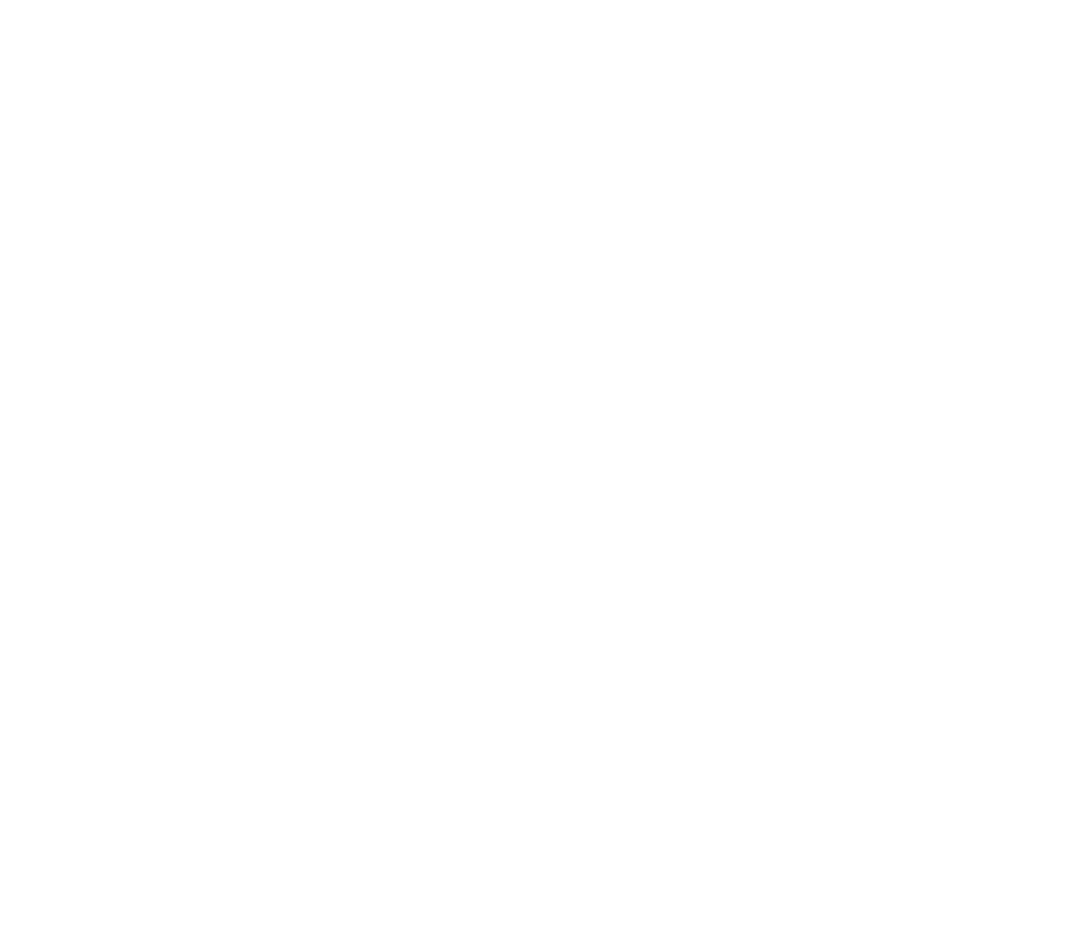
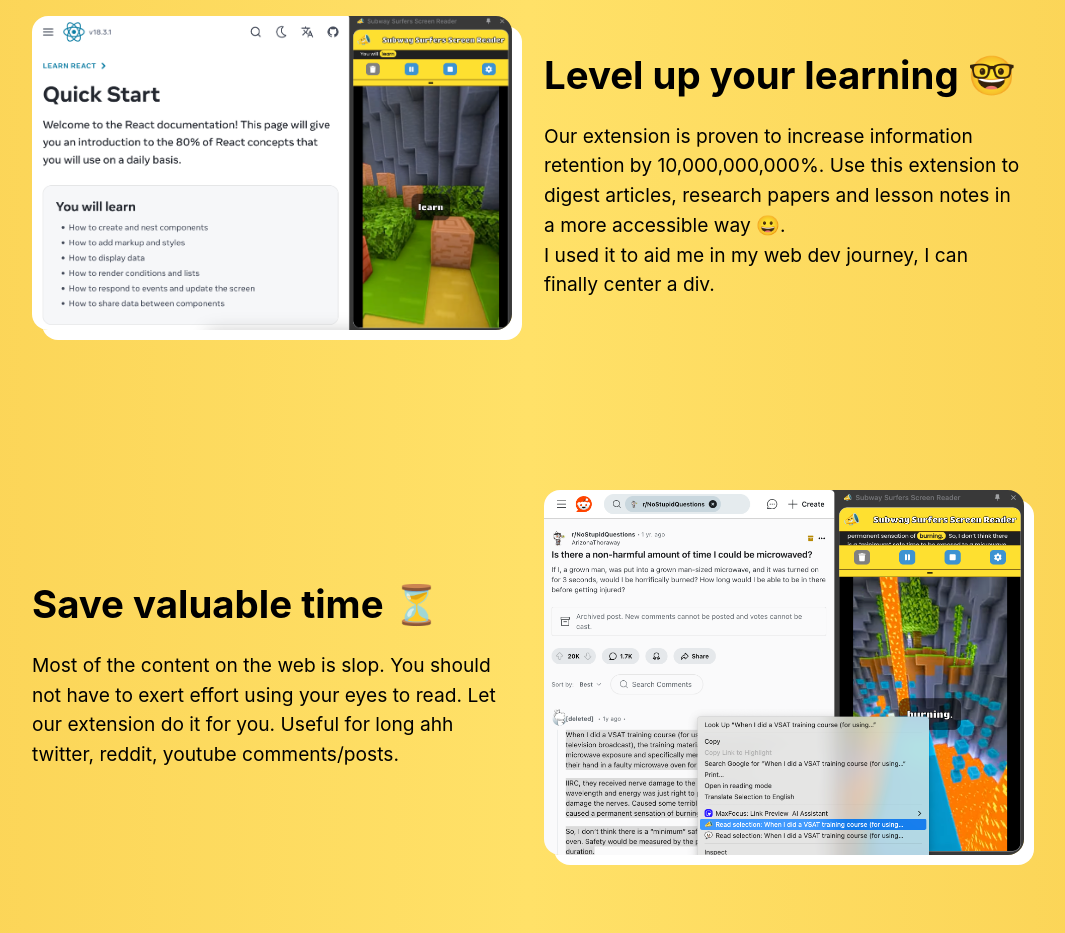
Before and after one commit to Aebel-Shajan/brain-rot-reader-website, a React (Vite) app: page / in a window 1280 px wide. Shown: the part 1040-1973 px from the top of the page, without its empty margins (112-1177 px from the left). Before the commit the page ends 976 px from the top, so only its background shows below. Built offline with nearby package versions, Linux system fonts and the light colour scheme.

Commit message:
Add use cases.

```diff
--- a/src/pages/LandingPage/Hero/Hero.module.css
+++ b/src/pages/LandingPage/Hero/Hero.module.css
@@ -64,7 +64,7 @@
 .button85:before {
     content: "";
     background: linear-gradient(45deg,
-            white, black, yellow, black, white);
+            white, black, #FBD355, black, white);
     position: absolute;
     top: -2px;
     left: -2px;
--- a/src/pages/LandingPage/LandingPage.tsx
+++ b/src/pages/LandingPage/LandingPage.tsx
@@ -1,11 +1,13 @@
 import Navbar from "../../components/Navbar/Navbar"
 import Hero from "./Hero/Hero"
+import UseCases from "./UseCases/UseCases"
 
 function LandingPage() {
   return (
     <div>
       <Navbar />
       <Hero />
+      <UseCases />
     </div>
   )
 }
--- /dev/null
+++ b/src/pages/LandingPage/UseCases/UseCases.module.css
@@ -0,0 +1,37 @@
+
+.rightUseCase, .leftUseCase {
+  width: 100%;
+  display: flex;
+  flex-wrap: wrap;
+  /* flex-direction: row-reverse; */
+  gap: 2rem;
+  align-items: center;
+  justify-content: center;
+  padding: 5rem 0;
+
+
+  &>img {
+    width: 30rem;
+    object-fit: contain;
+    border-radius: 1rem;
+    box-shadow: 10px 10px white;
+  }
+
+  &>div {
+    font-size: larger;
+    display: flex;
+    flex-direction: column;
+    align-items: flex-start;
+    gap: 1rem;
+    width: fit-content;
+
+    &>div {
+      max-width: 30rem;
+    }
+
+  }
+}
+
+.leftUseCase {
+  flex-direction: row-reverse;
+}
--- /dev/null
+++ b/src/pages/LandingPage/UseCases/UseCases.tsx
@@ -0,0 +1,60 @@
+import commonStyles from "../../../common.module.css";
+import preview1 from "../../../assets/screenshots/preview_1.png"
+import preview2 from "../../../assets/screenshots/preview_2.png"
+import preview3 from "../../../assets/screenshots/preview_3.png"
+
+import styles from "./UseCases.module.css"
+const UseCases = () => {
+  return (
+    <div className={commonStyles.section}>
+      <div className={styles.leftUseCase}>
+        <div>
+          <h1>
+            Level up your learning 🤓
+          </h1>
+          <div>
+            <p>
+              Our extension is proven to increase information retention by
+              10,000,000,000%. Use this extension to digest articles, research
+              papers and lesson notes in a more accessible way 😀.
+            </p>
+            <p>
+
+              I used it to
+              aid me in my web dev journey, I can finally center a div.
+            </p>
+          </div>
+        </div>
+        <img src={preview1} />
+      </div>
+      <div className={styles.rightUseCase}>
+        <div>
+          <h1>
+            Save valuable time ⏳
+          </h1>
+          <div>
+            Most of the content on the web is slop. You
+            should not have to exert effort using your eyes to read. Let our
+            extension do it for you. Useful for long ahh twitter, reddit, youtube comments/posts.
+          </div>
+        </div>
+        <img src={preview2} />
+      </div>
+      <div className={styles.leftUseCase}>
+        <div>
+          <h1>
+            Customise to your liking 👨‍🎨
+          </h1>
+          <div>
+            Choose from a variety of background videos. We got subway surfers,
+            minecraft parkour, family guy funny moments and monke. If none of these
+            are stimulating enough, add your own videos from the settings!
+          </div>
+        </div>
+        <img src={preview3} />
+      </div>
+    </div>
+  );
+}
+
+export default UseCases;
```
Also changed, not shown: src/assets/screenshots/preview_2.png (added), src/assets/screenshots/preview_3.png (added).
